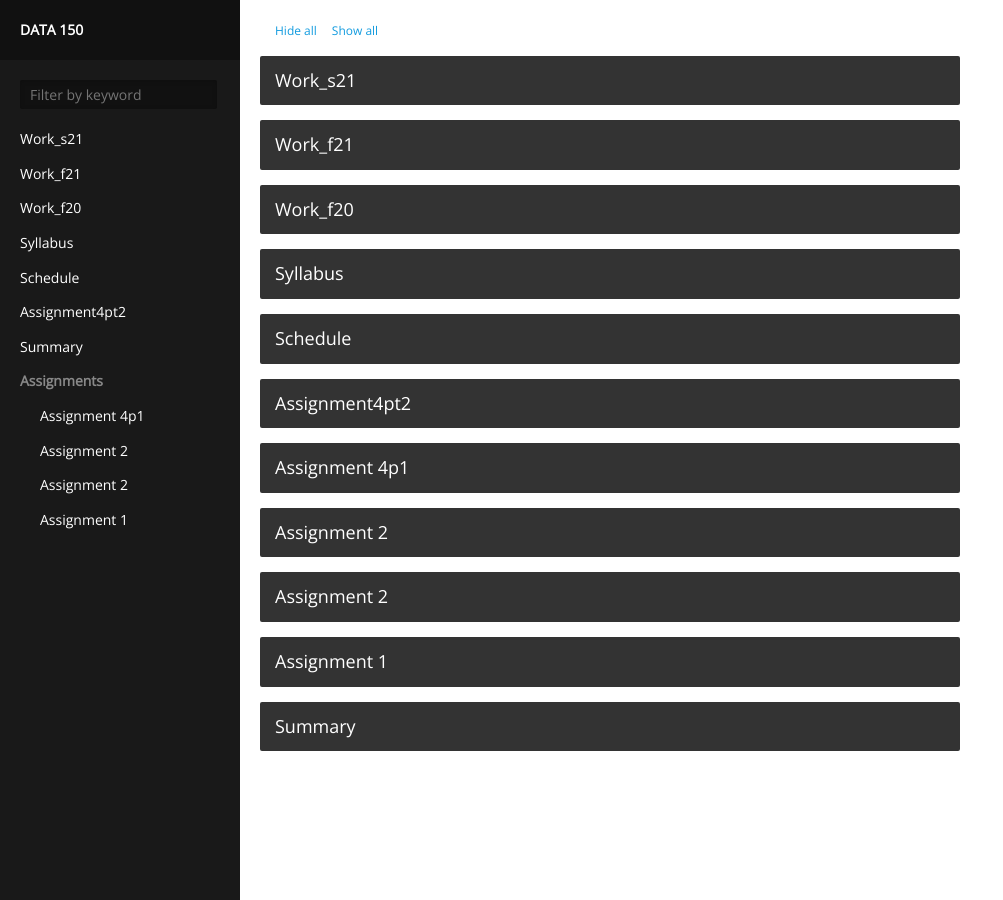
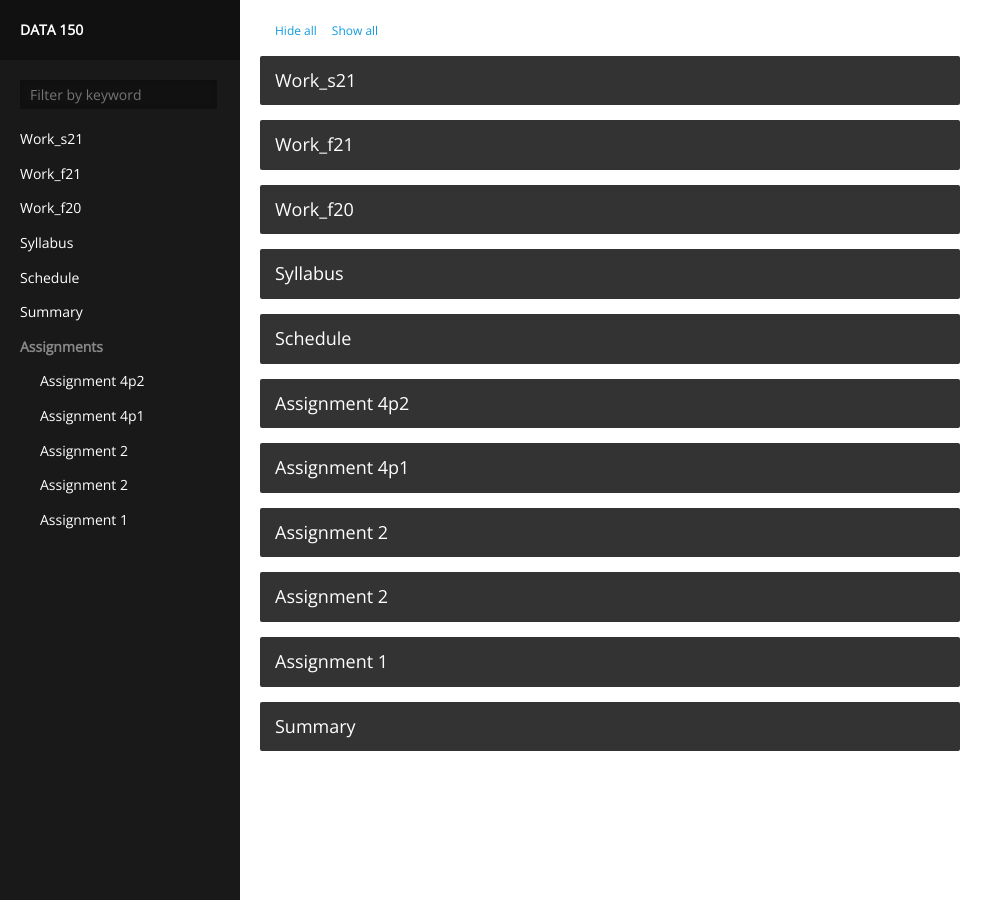
Before and after one commit to EMBrewer/dat150, a Jekyll site: the page built from index.html, in a window 1280 px wide. Shown: the whole page, without its empty margins (0-1003 px from the left). Built offline with Jekyll 4.4.1, drawn with Linux system fonts in a browser that asks for light colours.

Commit message:
Update 2021-09-17-assignment4pt2.md

```diff
--- a/_posts/2021-09-17-assignment4pt2.md
+++ b/_posts/2021-09-17-assignment4pt2.md
@@ -1,3 +1,9 @@
+---
+category: Assignments
+title: 'Assignment 4p2'
+layout: null
+---
+
 # Part 2.  Write a Research Proposal
 
 This is the second part of the final assignment. Your research proposal should meet a minimum word count of 1800 words, not including references or titles.  Be certain to cite all sources and include a bibliography of references. Include figures, captions and formulas as needed. Please post a link to your research plan on your GitHub index not later than 5:00 PM on May 18th.
```
